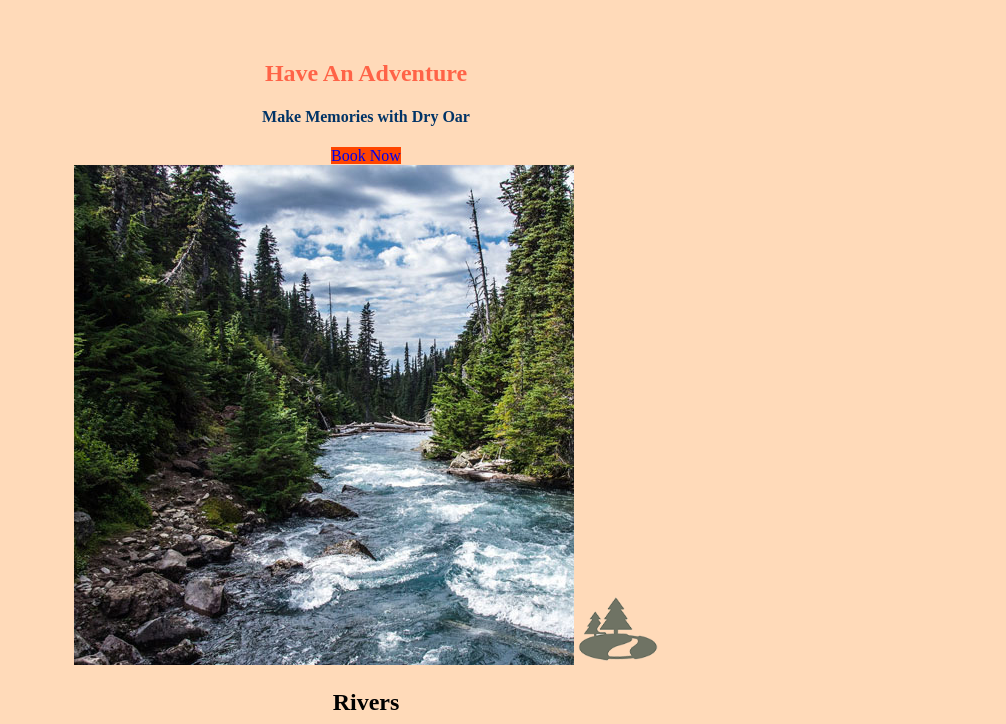
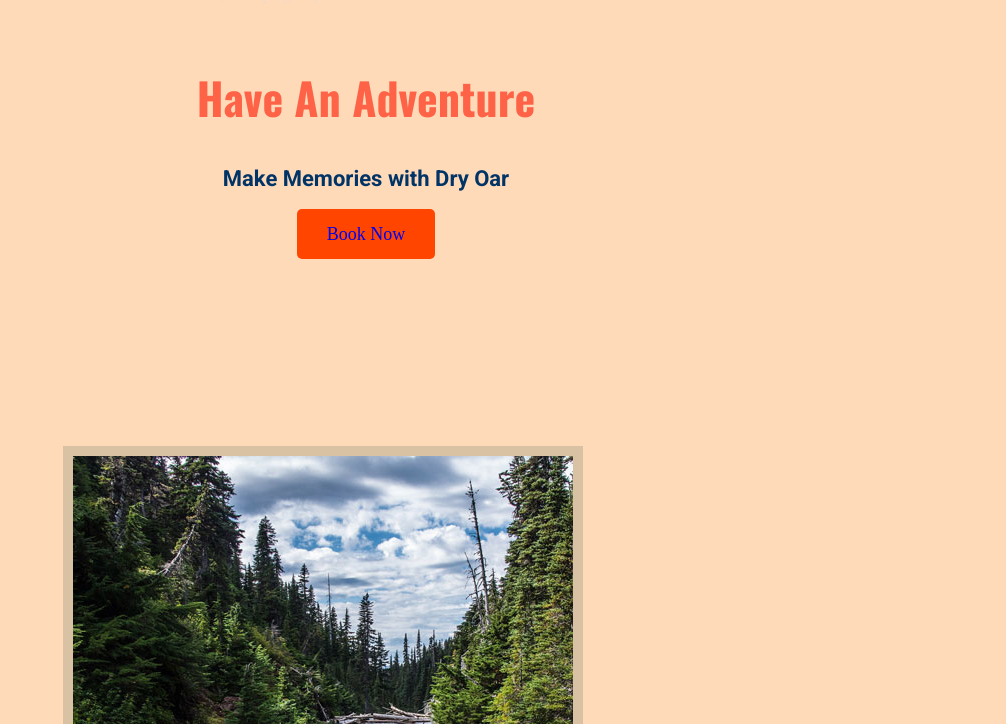
Before and after one commit to JonathanBYU/WDD130, a plain HTML site: page wwr/index.html in a window 1280 px wide. Shown: the part 916-1640 px from the top of the page, without its empty margins (274-1280 px from the left). Drawn offline with nearby package versions, Linux system fonts and the light colour scheme.

Commit message:
Add W05 - CSS - Fonts and Spacing code

```diff
--- a/wwr/index.html
+++ b/wwr/index.html
@@ -5,7 +5,7 @@
     <head>
         <meta charset="UTF-8">
         <meta name="viewport" content="width=device-width, initial-scale=1.0">
-        <link rel="stylesheet" href="styles/style.css"/>
+        <link rel="stylesheet" href="styles/style.css">
         <title>Whitewater Rafting Vacations | Dry Oar Boating | Home</title>
     </head>
     <body>
--- a/wwr/styles/style.css
+++ b/wwr/styles/style.css
@@ -1,3 +1,19 @@
+@import url('https://fonts.googleapis.com/css2?family=Roboto:ital,wght@0,100..900;1,100..900&display=swap');
+@import url('https://fonts.googleapis.com/css2?family=Oswald:wght@200..700&display=swap');
+
+:root {
+    --heading-font: Oswald;
+    --paragraph-font: Roboto;
+}
+
+h2, h3, h4, h5, h6, p {
+    font-family: var(--paragraph-font);
+}
+
+.home-title, .msg h2 {
+    font-family: var(--heading-font);
+}
+
 #content {
     max-width: 1600px;
     margin: 0 auto;
@@ -7,6 +23,7 @@ nav a {
     text-align: center;
     color: #ff6347;
     text-decoration: none;
+    padding: 35px;
 }
 
 #hero-msg h1, #hero-msg h4 {
@@ -28,6 +45,9 @@ main section {
 
 body {
     background-color: #ffdab9;
+    font-size: 22px;
+    margin: 0px;
+    padding: 0px;
 }
 
 header {
@@ -41,6 +61,10 @@ nav a:hover {
 .book, .join {
     text-decoration: none;
     background-color: #ff4500;
+    font-size: 18px;
+    padding: 15px 30px;
+    margin-top: 50px;
+    border-radius: 5px;
 }
 
 .book:hover, .join:hover {
@@ -49,11 +73,15 @@ nav a:hover {
 
 .msg {
     background-color: #f08080;
+    line-height: 1.5em;
+    padding: 35px;
 }
 
 footer {
     color: #ff6347;
     background-color: #003366;
+    padding: 25px 50px;
+    margin-top: 200px;
 }
 
 footer a {
@@ -62,7 +90,7 @@ footer a {
 }
 
 footer a:hover {
-    color: #ffd700; /* Gold */
+    color: #ffd700;
 }
 
 footer p {
@@ -74,23 +102,32 @@ footer p a:hover {
 }
 
 .home-title {
-    color: #ff6347; /* Sunset orange */
+    color: #ff6347;
+    font-size: 2em;
+    margin-top: 10px;
 }
 
 h4 {
-    color: #003366; /* Deep navy */
+    color: #003366;
 }
 
 .msg h2 {
-    color: #003366; /* Deep navy */
+    color: #003366;
+}
+
+h2 {
+    margin: 0;
 }
 
 .msg p {
-    color: #003366; /* Deep navy */
+    color: #003366;
+    font-size: .8em;
+    padding-bottom: 15px;
 }
 
 .icon {
     width: 80px;
+    padding-top: 10px;
 }
 
 #hero-img {
@@ -100,3 +137,19 @@ h4 {
 .logo {
     width: 80px;
 }
+
+#logo_link {
+    padding-top: 5px;
+}
+
+.rivers-card, .camping-card, .rapids-card {
+    margin: 200px 0;
+}
+
+.card-img {
+    border: 10px solid #d9c2a3;
+}
+
+main section img {
+    box-sizing: border-box;
+}
```
